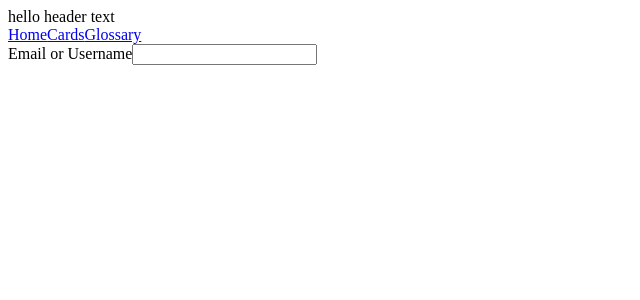
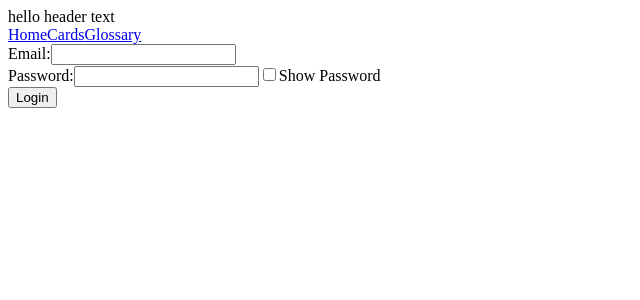
Before and after one commit to lingzhouc/phase-5-project, a React (Create React App) app in the folder client/: page /login in a window 1280 px wide. Shown: the top 300 px of the page, without its empty margins (0-640 px from the left). Built offline with nearby package versions, Linux system fonts and the light colour scheme; no server answers.

Commit message:
ADD: started login form

```diff
--- a/client/package.json
+++ b/client/package.json
@@ -7,11 +7,13 @@
     "@testing-library/jest-dom": "^5.17.0",
     "@testing-library/react": "^13.4.0",
     "@testing-library/user-event": "^13.5.0",
+    "formik": "^2.4.5",
     "react": "^18.2.0",
     "react-dom": "^18.2.0",
     "react-router-dom": "^6.21.1",
     "react-scripts": "5.0.1",
-    "web-vitals": "^2.1.4"
+    "web-vitals": "^2.1.4",
+    "yup": "^1.3.3"
   },
   "devDependencies": {
     "@babel/plugin-proposal-private-property-in-object": "^7.21.11"
--- a/client/src/components/auth/LogInForm.js
+++ b/client/src/components/auth/LogInForm.js
@@ -1,38 +1,61 @@
-import { useFormik } from "formik";
+import { Formik, Form, Field, ErrorMessage, useFormik } from "formik";
+import { useState } from "react";
 import * as Yup from "yup";
-import TextField from "@material-ui/core/Textfield";
-import Button from "@material-ui/core/Button";
-import Box from "@material-ui/core/Box";
+// import TextField from "@material-ui/core/Textfield";
+// import Button from "@material-ui/core/Button";
+// import Box from "@material-ui/core/Box";
 
 function LogInForm() {
+    const [showPassword, setShowPassword] = useState(false)
 
-    const loginSchema = Yup.object({
-        emailOrUser: Yup.string().required("Email or username required"),
-        password: Yup.string().required("Password is required")
+    const initialValues = {
+        email: "",
+        password: "",
+    };
+
+    const validationSchema = Yup.object({
+        email: Yup.string().email("Invalid email address").required("Required"),
+        password: Yup.string().required("Required"),
     });
 
-    const formik = useFormik({
-        initialValues: {
-            emailOrUser: "",
-            password: "",
-        },
-        // validation schema
-        validationSchema: loginSchema,
-        // form submission logic
-        onSubmit: (values) => {
-            // form submission logic
-            console.log("form submitted with these values:", values)
-        }
-    })
+    const handleTogglePassword = () => {
+        setShowPassword(!showPassword)
+    }
+
+    const onSubmit = (values) => {
+        // handle login logic
+        console.log("Login form submitted with values:", values);
+    };
 
     return (
-        <form onSubmit={formik.handleSubmit}>
-            <div>
-                <label htmlFor="emailOrUser">Email or Username</label>
-                <input
-                />
-            </div>
-        </form>
+        <Formik initialValues={initialValues} validationSchema={validationSchema}>
+            <Form>
+                <div>
+                    <label htmlFor="email">Email:</label>
+                    <Field type="email" id="email" name="email" />
+                    <ErrorMessage name="email" component="div" />
+                </div>
+
+                <div>
+                    <label htmlFor="password">Password:</label>
+                    <Field
+                        type={showPassword ? "text" : "password"}
+                        id="password"
+                        name="password"
+                    />
+                    <input
+                        type="checkbox"
+                        id="showPassword"
+                        name="showPassword"
+                        onChange={handleTogglePassword}
+                    />
+                    <label htmlFor="showPassword">Show Password</label>
+                    <ErrorMessage name="password" component="div" />
+                </div>
+
+                <button type="submit">Login</button>
+            </Form>
+        </Formik>
     )
 }
 
```
Also changed, not shown: client/src/components/reviews/ReviewList.js (+0 -9 lines).
